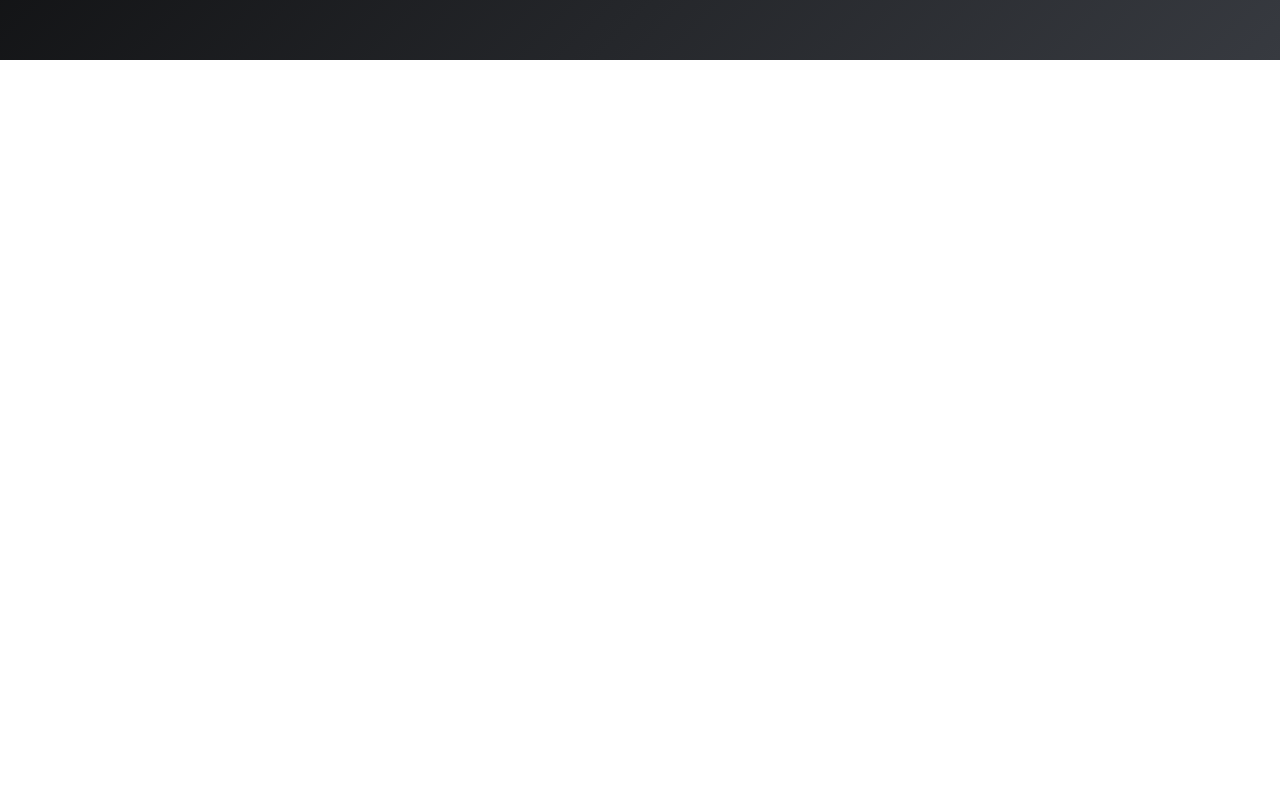
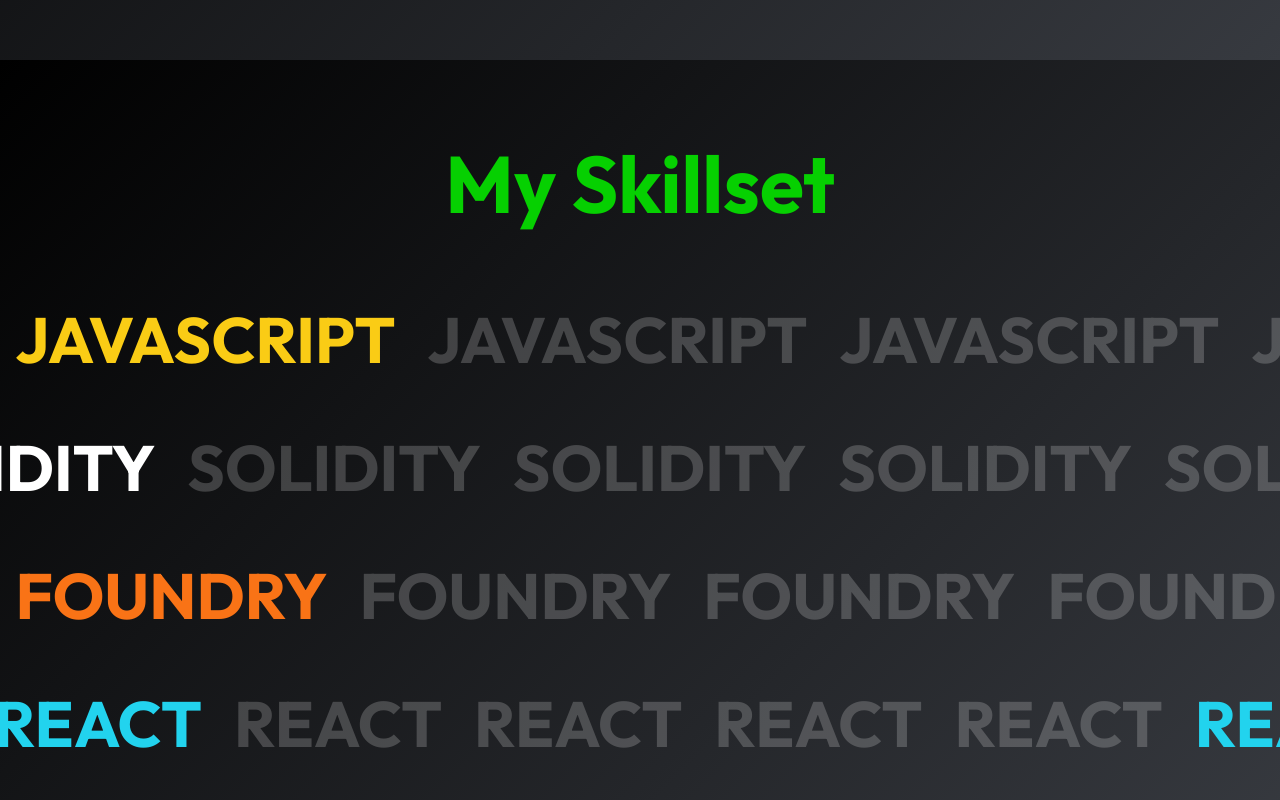
Before and after one commit to eik-1/Portfolio, a React (Vite) app: page / in a window 1280 px wide. Shown: the part 740-1540 px from the top of the page. Before the commit the page ends 800 px from the top, so only its background shows below. Built offline with nearby package versions, Linux system fonts and the light colour scheme.

Commit message:
Added Skills

```diff
--- a/package.json
+++ b/package.json
@@ -10,6 +10,7 @@
     "preview": "vite preview"
   },
   "dependencies": {
+    "@motionone/utils": "^10.18.0",
     "autoprefixer": "^10.4.19",
     "class-variance-authority": "^0.7.0",
     "clsx": "^2.1.1",
@@ -19,6 +20,7 @@
     "prettier": "^3.3.2",
     "react": "^18.3.1",
     "react-dom": "^18.3.1",
+    "react-intersection-observer": "^9.10.3",
     "react-router-dom": "^6.23.1",
     "tailwind-merge": "^2.3.0",
     "tailwindcss": "^3.4.4"
--- /dev/null
+++ b/src/components/Skills.jsx
@@ -0,0 +1,31 @@
+import React from "react"
+import { VelocityScroll } from "./magicui/VelocityScroll"
+import styles from "./Skills.module.css"
+
+const Skills = () => {
+    const skills = [
+        { name: "JAVASCRIPT", color: "text-yellow-400" },
+        { name: "SOLIDITY", color: "text-white" },
+        { name: "FOUNDRY", color: "text-orange-500" },
+        { name: "REACT", color: "text-cyan-400" },
+        { name: "NEXT.JS", color: "text-green-400" },
+    ]
+
+    return (
+        <section className={styles.skillsSection}>
+            <h2 className={styles.title}>My Skillset</h2>
+            {skills.map((skill, index) => (
+                <VelocityScroll
+                    key={skill.name}
+                    direction={index % 2 === 0 ? "left" : "right"}
+                    className={styles.marqueeWrapper}
+                    highlightColor={skill.color}
+                >
+                    {`${skill.name}.${skill.name}.${skill.name}.${skill.name}.${skill.name}`}
+                </VelocityScroll>
+            ))}
+        </section>
+    )
+}
+
+export default Skills
--- /dev/null
+++ b/src/components/Skills.module.css
@@ -0,0 +1,18 @@
+.skillsSection {
+  padding: 4rem 0;
+}
+
+.title {
+  font-size: 5rem;
+  font-weight: bold;
+  text-align: center;
+  margin-bottom: 2rem;
+  color: #06D001;
+}
+
+.marqueeWrapper {
+  font-size: 4rem;
+  font-weight: bold;
+  padding: 1rem 0;
+  color: rgba(255, 255, 255, 0.2);
+}
--- /dev/null
+++ b/src/components/magicui/VelocityScroll.tsx
@@ -0,0 +1,73 @@
+import React, { useRef, useEffect, useState } from 'react';
+import { motion, useScroll, useSpring, useTransform } from 'framer-motion';
+
+interface VelocityScrollProps {
+  children: string;
+  direction?: 'left' | 'right';
+  className?: string;
+  highlightColor: string;
+}
+
+export function VelocityScroll({
+  children,
+  direction = 'left',
+  className,
+  highlightColor,
+}: VelocityScrollProps) {
+  const ref = useRef<HTMLDivElement>(null);
+  const [contentWidth, setContentWidth] = useState(0);
+  const { scrollY } = useScroll();
+  const springConfig = { stiffness: 100, damping: 30, restDelta: 0.001 };
+
+  const x = useSpring(
+    useTransform(
+      scrollY,
+      [0, 1000],
+      direction === 'left' ? [0, -contentWidth] : [-contentWidth, 0]
+    ),
+    springConfig
+  );
+
+  useEffect(() => {
+    if (ref.current) {
+      setContentWidth(ref.current.scrollWidth / 2);
+    }
+  }, [children]);
+
+  useEffect(() => {
+    let timeoutId: NodeJS.Timeout;
+    const handleScrollEnd = () => {
+      timeoutId = setTimeout(() => {
+        x.stop();
+      }, 500);
+    };
+
+    window.addEventListener('scroll', handleScrollEnd);
+    return () => {
+      window.removeEventListener('scroll', handleScrollEnd);
+      if (timeoutId) clearTimeout(timeoutId);
+    };
+  }, [x]);
+
+  const words = children.split('.');
+  const repeatedWords = Array(20).fill(words).flat();
+
+  return (
+    <div ref={ref} className={`overflow-hidden whitespace-nowrap ${className}`}>
+      <motion.div style={{ x }} className="inline-block">
+        {repeatedWords.map((word, index) => (
+          <span key={index} className={`inline-block mx-4 ${index % words.length === 0 ? highlightColor : ''}`}>
+            {word}
+          </span>
+        ))}
+      </motion.div>
+      <motion.div style={{ x }} className="inline-block">
+        {repeatedWords.map((word, index) => (
+          <span key={index} className={`inline-block mx-4 ${index % words.length === 0 ? highlightColor : ''}`}>
+            {word}
+          </span>
+        ))}
+      </motion.div>
+    </div>
+  );
+}
--- a/src/pages/Home.jsx
+++ b/src/pages/Home.jsx
@@ -1,9 +1,11 @@
 import Hero from "../components/Hero"
+import Skills from "../components/Skills"
 
 function Home() {
     return (
         <div>
             <Hero />
+            <Skills />
         </div>
     )
 }
```
Also changed, not shown: 1 other file (tests, documents, lock files or other folders).
